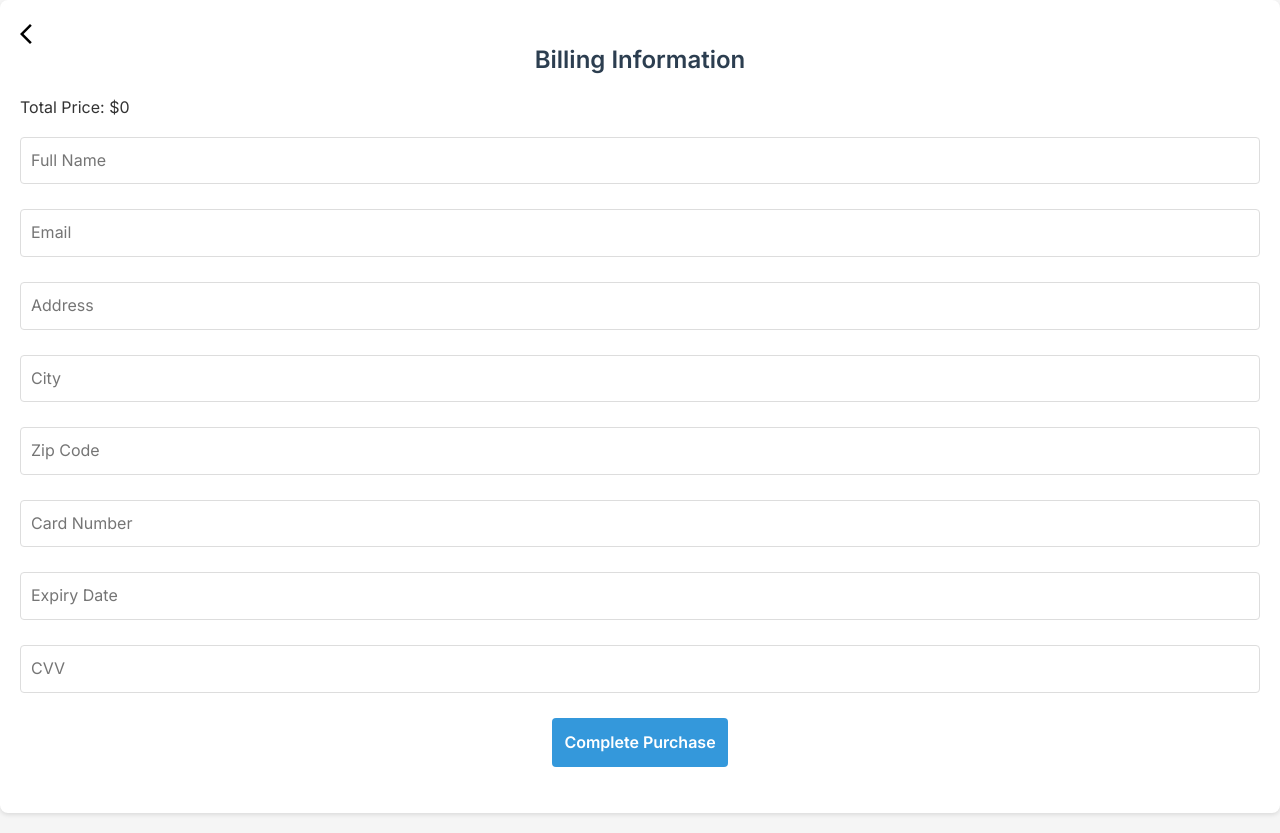
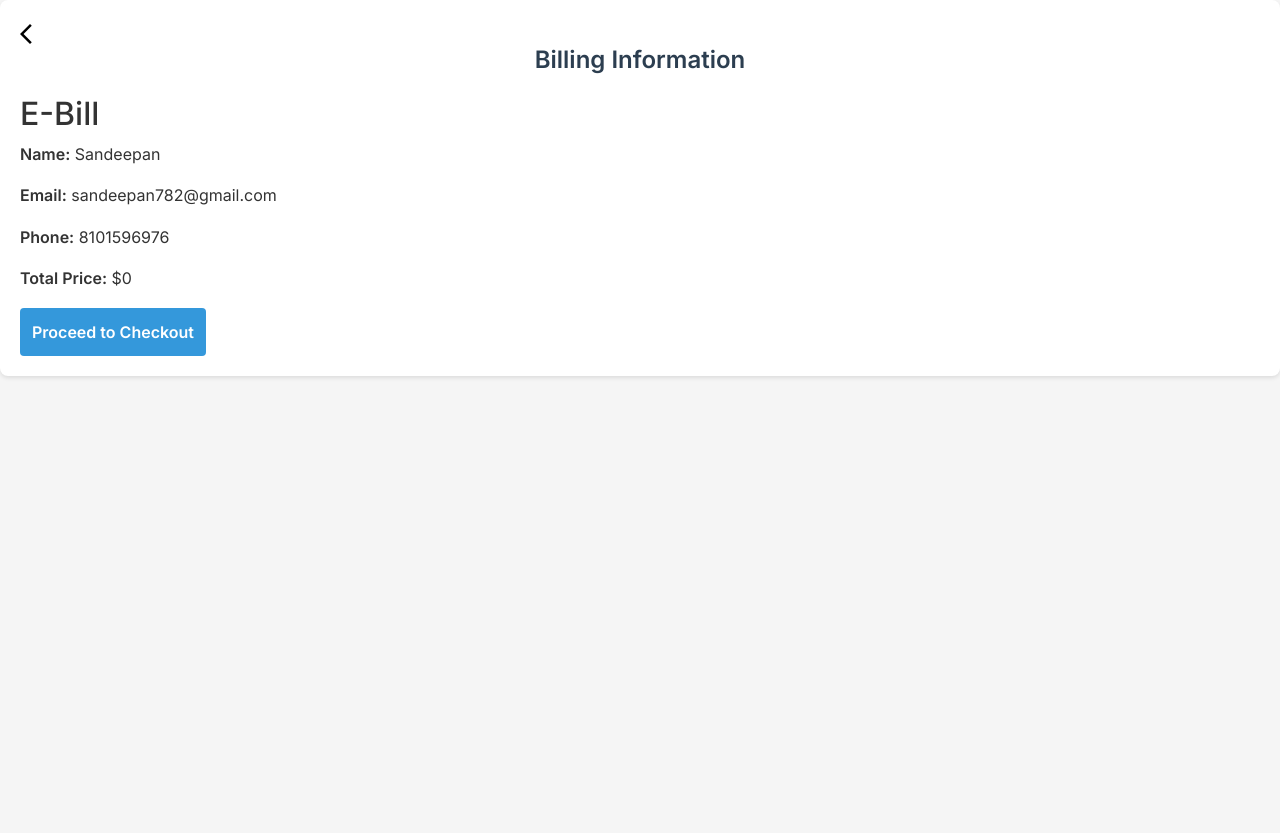
Before and after one commit to zayed-haque/wl-shop, a React (Create React App) app in the folder wl_shop_frontend/: page /billing in a window 1280 px wide. After the commit the page ends 800 px from the top, so only its background shows below. Built offline with nearby package versions, Linux system fonts and the light colour scheme; no server answers.

Commit message:
Added Footer in Cart and AddItem Page

```diff
--- a/wl_shop_frontend/src/components/AddItem.js
+++ b/wl_shop_frontend/src/components/AddItem.js
@@ -7,6 +7,7 @@ import Modal from 'react-modal';
 import { Container, Row, Col, Button, Form, Card } from 'react-bootstrap';
 import { FaBarcode, FaSearch } from 'react-icons/fa';
 import './AddItem.css';
+import Footer from './Footer';
 
 const AddItem = () => {
   const { addItemToCart } = useContext(CartContext);
@@ -90,7 +91,7 @@ const AddItem = () => {
   };
 
   return (
-    <Container className="add-item-container">
+    <><Container className="add-item-container">
       <nav>
         <Button variant="link" onClick={() => navigate('/home')} className="back-button">
           <img src="images/back.svg" alt="back-button" />
@@ -117,14 +118,13 @@ const AddItem = () => {
           <Card>
             <Card.Body>
               <Card.Title>Manual Input</Card.Title>
-              <Form onSubmit={(e) => { e.preventDefault(); handleManualInput(); }}>
+              <Form onSubmit={(e) => { e.preventDefault(); handleManualInput(); } }>
                 <Form.Group className="mb-3">
                   <Form.Control
                     type="text"
                     placeholder="Enter Item Name or Barcode"
                     value={manualBarcode}
-                    onChange={(e) => setManualBarcode(e.target.value)}
-                  />
+                    onChange={(e) => setManualBarcode(e.target.value)} />
                 </Form.Group>
                 <Button variant="secondary" type="submit" className="w-100">
                   <FaSearch className="me-2" />
@@ -153,8 +153,7 @@ const AddItem = () => {
               name="name"
               value={itemDetails.name || ''}
               onChange={handleInputChange}
-              readOnly
-            />
+              readOnly />
           </Form.Group>
           <Form.Group className="mb-3">
             <Form.Label>Price</Form.Label>
@@ -163,8 +162,7 @@ const AddItem = () => {
               name="price"
               value={itemDetails.price || ''}
               onChange={handleInputChange}
-              readOnly
-            />
+              readOnly />
           </Form.Group>
           <Form.Group className="mb-3">
             <Form.Label>Quantity</Form.Label>
@@ -173,14 +171,15 @@ const AddItem = () => {
               name="quantity"
               value={itemDetails.quantity || 1}
               onChange={handleInputChange}
-              min="1"
-            />
+              min="1" />
           </Form.Group>
           <Button variant="primary" onClick={handleAddItem} className="me-2">Add to Cart</Button>
           <Button variant="secondary" onClick={() => setIsModalOpen(false)}>Cancel</Button>
         </Form>
       </Modal>
     </Container>
+    <Footer />
+    </>
   );
 };
 
--- a/wl_shop_frontend/src/components/Billing.js
+++ b/wl_shop_frontend/src/components/Billing.js
@@ -1,4 +1,4 @@
-import React, { useContext } from 'react';
+import React, { useContext, useEffect, useState } from 'react';
 import { useNavigate } from 'react-router-dom';
 import { CartContext } from './CartContext';
 import { Button } from 'react-bootstrap';
@@ -6,6 +6,19 @@ import { Button } from 'react-bootstrap';
 function Billing() {
   const navigate = useNavigate();
   const { totalPrice } = useContext(CartContext);
+  const [userDetails, setUserDetails] = useState({ name: 'Sandeepan', email: 'sandeepan782@gmail.com', phone: '8101596976' });
+
+  useEffect(() => {
+    // Mock API call to fetch user details
+    const fetchUserDetails = async () => {
+      // Replace with actual API call
+      const response = await fetch('/api/user-details');
+      const data = await response.json();
+      setUserDetails(data);
+    };
+
+    fetchUserDetails();
+  }, []);
 
   const handleCheckout = () => {
     navigate('/checkout', { state: { totalPrice } });
@@ -22,20 +35,14 @@ function Billing() {
         <img src="images/back.svg" alt="back-button" />
       </Button>
       <h1>Billing Information</h1>
-      <p>Total Price: ${totalPrice}</p>
-
-      <form>
-        <input type="text" placeholder="Full Name" />
-        <input type="email" placeholder="Email" />
-        <input type="text" placeholder="Address" />
-        <input type="text" placeholder="City" />
-        <input type="text" placeholder="Zip Code" />
-        <input type="text" placeholder="Card Number" />
-        <input type="text" placeholder="Expiry Date" />
-        <input type="text" placeholder="CVV" />
-        <button type="button" onClick={handleCheckout}>Complete Purchase</button>
-      </form>
-      <br></br>
+      <div className="e-bill">
+        <h2>E-Bill</h2>
+        <p><strong>Name:</strong> {userDetails.name}</p>
+        <p><strong>Email:</strong> {userDetails.email}</p>
+        <p><strong>Phone:</strong> {userDetails.phone}</p>
+        <p><strong>Total Price:</strong> ${totalPrice}</p>
+      </div>
+      <Button variant="primary" onClick={handleCheckout}>Proceed to Checkout</Button>
     </div>
   );
 }
--- a/wl_shop_frontend/src/components/Cart.js
+++ b/wl_shop_frontend/src/components/Cart.js
@@ -8,6 +8,7 @@ import AddItem from './AddItem';
 import Billing from './Billing';
 import 'bootstrap/dist/css/bootstrap.min.css';
 import './Cart.css';
+import Footer from './Footer';
 
 function Cart() {
   const navigate = useNavigate();
@@ -98,7 +99,7 @@ function Cart() {
   };
 
   return (
-    <div className="cart-container">
+    <><div className="cart-container">
       <Button variant="link" onClick={() => navigate('/home')} className="back-button">
         <img src="images/back.svg" alt="back-button" />
       </Button>
@@ -110,17 +111,18 @@ function Cart() {
         capture="environment"
         id="cameraInput"
         style={{ display: 'none' }}
-        onChange={handleCapture}
-      />
+        onChange={handleCapture} />
       <CartItems items={items} updateQuantity={updateQuantity} removeItem={removeItem} />
       <div className="cart-summary">
         <OrderSummary items={items} shippingCost={shippingCost} />
       </div>
       <Routes>
         <Route path="/add-item" element={<AddItem />} />
-        <Route path="/billing" element={<Billing/>} />
+        <Route path="/billing" element={<Billing />} />
       </Routes>
     </div>
+    <Footer />
+    </>
   );
 }
 
--- a/wl_shop_frontend/src/components/ProductList.js
+++ b/wl_shop_frontend/src/components/ProductList.js
@@ -1,13 +1,18 @@
 import React, { useState, useEffect } from 'react';
 import { Card, Button, Modal, Form, Alert } from 'react-bootstrap';
-import { useNavigate } from 'react-router-dom'; // Assuming you are using react-router-dom for navigation
+import { useNavigate } from 'react-router-dom';
+import StoreMap from './StoreMap'; // Import the StoreMap component
 
 function ProductList({ show, handleClose, searchTerm }) {
   const [products, setProducts] = useState([]);
   const [quantities, setQuantities] = useState({});
   const [showAlert, setShowAlert] = useState(false);
+  const [showStoreMap, setShowStoreMap] = useState(false); // State for store map pop-up
+  const [selectedProduct, setSelectedProduct] = useState(null); // State for selected product
+  const [productLocation, setProductLocation] = useState(null);
   const navigate = useNavigate();
-  const storedQuery = searchTerm; // Pre-stored query value
+  const storedQuery = searchTerm;
+
   useEffect(() => {
     const fetchProducts = async () => {
       try {
@@ -37,7 +42,7 @@ function ProductList({ show, handleClose, searchTerm }) {
 
   const getAccessToken = () => {
     const token = localStorage.getItem('accessToken');
-    console.log('Access token retrieved:', token); // Verify token is retrieved
+    console.log('Access token retrieved:', token);
     return token;
   };
 
@@ -74,7 +79,6 @@ function ProductList({ show, handleClose, searchTerm }) {
     }
   };
 
-
   const handleOpenBarcodePage = () => {
     navigate('/add-item');
   };
@@ -82,8 +86,31 @@ function ProductList({ show, handleClose, searchTerm }) {
   const handleCartPage = () => {
     navigate('/cart');
   };
+  const handleLocateClick = async (product) => {
+    try {
+      const response = await fetch(`https://wl-shop.onrender.com/api/stores/2/inventory`);
+      const data = await response.json();
+      const productData = data.find(item => item.product_id === product.id);
+      if (productData) {
+        setProductLocation({ name: product.name, section: productData.section });
+        setSelectedProduct(product);
+        setShowStoreMap(true);
+      } else {
+        console.error('Product not found in inventory');
+      }
+    } catch (error) {
+      console.error('Error fetching product location:', error);
+    }
+  };
+
+  const handleCloseStoreMap = () => {
+    setShowStoreMap(false);
+    setSelectedProduct(null);
+    setProductLocation(null);
+  };
 
   return (
+    <>
       <Modal show={show} onHide={handleClose} animation={false} dialogClassName="half-modal">
         <Modal.Header closeButton>
           <Modal.Title>Product List</Modal.Title>
@@ -115,6 +142,13 @@ function ProductList({ show, handleClose, searchTerm }) {
                       >
                         Add to Cart
                       </Button>
+                      <Button
+                        className="mt-2 mx-3"
+                        variant="info"
+                        onClick={() => handleLocateClick(product)}
+                      >
+                        Locate
+                      </Button>
                     </Card.Body>
                   </Card>
                 ))
@@ -125,6 +159,16 @@ function ProductList({ show, handleClose, searchTerm }) {
           </div>
         </Modal.Body>
       </Modal>
+
+      {selectedProduct && (
+        <StoreMap
+          show={showStoreMap}
+          handleClose={handleCloseStoreMap}
+          product={selectedProduct}
+          location={productLocation}
+        />
+      )}
+    </>
   );
 }
 
--- /dev/null
+++ b/wl_shop_frontend/src/components/StoreMap.js
@@ -0,0 +1,29 @@
+import React from 'react';
+import { Modal, Button } from 'react-bootstrap';
+
+function StoreMap({ show, handleClose, product, location }) {
+  return (
+    <Modal show={show} onHide={handleClose} animation={false}>
+      <Modal.Header closeButton>
+        <Modal.Title>Store Map</Modal.Title>
+      </Modal.Header>
+      <Modal.Body>
+        <div>
+          <h5>Location of {product.name}</h5>
+          <p>Section: {location.section}</p>
+          {/* Replace the following div with your actual store map implementation */}
+          <div style={{ height: '400px', backgroundColor: '#f0f0f0' }}>
+            Store map goes here
+          </div>
+        </div>
+      </Modal.Body>
+      <Modal.Footer>
+        <Button variant="secondary" onClick={handleClose}>
+          Close
+        </Button>
+      </Modal.Footer>
+    </Modal>
+  );
+}
+
+export default StoreMap;
```
Lines whose indentation alone changed are shown as unchanged.
